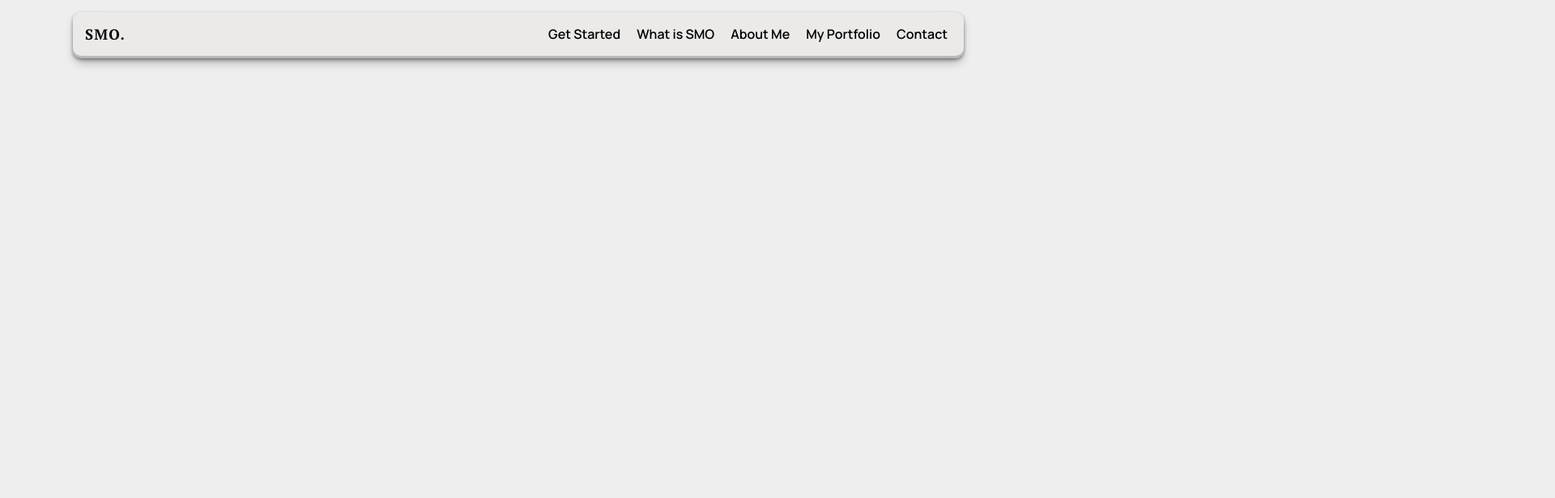
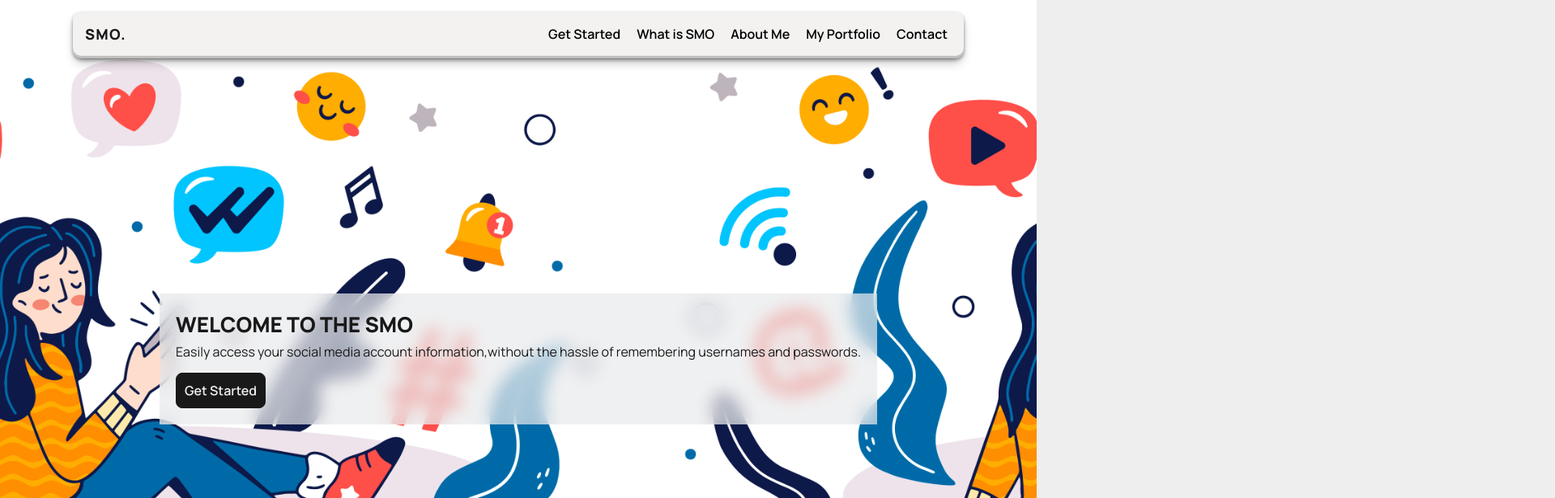
Before and after one commit to Biolater/social-media-organizer, a React (Vite) app: page / in a window 1280 px wide. Shown: the top 616 px of the page at 81% size, 1920 px wide, since content can reach past the window. Built offline with nearby package versions, Linux system fonts and the light colour scheme.

Commit message:
navbar and hero

```diff
--- a/src/App.jsx
+++ b/src/App.jsx
@@ -1,10 +1,12 @@
 import './App.css';
 import Navbar from './Components/Navbar/Navbar';
+import Hero from './Components/Hero/Hero';
 function App() {
 
   return (
     <>
       <Navbar />
+      <Hero />
     </>
   )
 }
--- /dev/null
+++ b/src/Components/Hero/Hero.css
@@ -0,0 +1,46 @@
+#hero-section{
+    height: 100vh;
+    width: 100vw;
+    background: url("../../assets/hero-bg-2.jpg");
+    background-size: cover;
+    padding-top: 87px;
+    background-position-x: -489px;
+    display: flex;
+    align-items: center;
+}
+
+#hero-section .container{
+    background-color: rgba(233,234,235,.7);
+    padding: 20px 20px;
+    backdrop-filter: blur(10px);
+    transition: .5s;
+    transform: translateX(100%);
+}
+
+
+.hero-title{
+    font-size: 26px;
+    color: var(--text-color);
+}
+
+.hero-explanation{
+    font-weight: 400;
+    margin: 5px 0px 15px;
+    color: var(--text-color);
+}
+
+.cta-button{
+    display: inline-block;
+    color: #EEEEEE;
+    background-color: #191919;
+    padding: 10px 10px;
+    font-weight: 600;
+    border-radius: 8px;
+    border: 1px solid #191919;
+    transition: .3s;
+}
+
+.cta-button:hover{
+    background-color: transparent;
+    color: #191919;
+}
--- /dev/null
+++ b/src/Components/Hero/Hero.jsx
@@ -0,0 +1,26 @@
+import "./Hero.css";
+import { useEffect } from "react";
+const Hero = () => {
+  useEffect(() => {
+    const timeoutId = setTimeout(() => {
+        document.querySelector("#hero-section .container").style.transform = "translateX(0px)"
+    }, 450);
+    return () => clearTimeout(timeoutId);
+  }, []);
+  return (
+    <section id="hero-section">
+      <div className="container">
+        <h1 className="hero-title">WELCOME TO THE SMO</h1>
+        <h4 className="hero-explanation">
+          Easily access your social media account information,without the hassle
+          of remembering usernames and passwords.
+        </h4>
+        <a href="#get-started" className="cta-button">
+          Get Started
+        </a>
+      </div>
+    </section>
+  );
+};
+
+export default Hero;
--- a/src/Components/Navbar/Navbar.css
+++ b/src/Components/Navbar/Navbar.css
@@ -1,8 +1,10 @@
 .main-header {
     padding: 15px 0px;
     position: fixed;
-    top: 0;
+    top: -200px;
     width: 100%;
+    transition: top 0.5s;
+    z-index: 10;
 }
 
 .main-header .container {
@@ -17,22 +19,22 @@
     padding: 15px 10px 15px;
     border-radius: 10px;
     background-color: rgba(232, 229, 228, 0.5);
-    backdrop-filter: blur(16px);
+    backdrop-filter: blur(30px);
     box-shadow: rgba(0, 0, 0, 0.4) 0px 2px 4px, rgba(0, 0, 0, 0.3) 0px 7px 13px -3px, rgba(0, 0, 0, 0.2) 0px -3px 0px inset;
     transition: .3s;
     max-height: 57px;
     overflow: hidden;
 }
 
-.navbar-links .navbar-item{
+.navbar-links .navbar-item {
     margin: 0px 10px;
 }
 
-.navbar-link{
+.navbar-link {
     transition: color .3s;
 }
 
-.navbar-links .navbar-item:hover .navbar-link{
+.navbar-links .navbar-item:hover .navbar-link {
     color: rgba(0, 0, 0, 0.4);
 }
 
@@ -40,6 +42,7 @@
     border-radius: 10px 10px 0px 0px;
     box-shadow: rgba(0, 0, 0, 0.4) 0px 4px 12px -3px;
 }
+
 .navbar-item {
     cursor: pointer;
 }
@@ -49,11 +52,10 @@
     align-items: center;
     justify-content: center;
     font-weight: 700;
-    color: black;
+    color: #191919;
     letter-spacing: 1.2px;
     font-size: 18px;
     padding-left: 5px;
-    font-family: var(--special-font);
 }
 
 .navbar svg {
@@ -85,8 +87,8 @@
     border-radius: 10px;
 }
 
-.navbar-links__toggle .navbar-item:hover{
-    background-color: rgba(0,0,0,0.15);
+.navbar-links__toggle .navbar-item:hover {
+    background-color: rgba(0, 0, 0, 0.15);
 }
 
 .navbar-link {
@@ -94,13 +96,13 @@
     font-weight: 600;
 }
 
-.navbar-links__toggle{
+.navbar-links__toggle {
     opacity: 0;
     pointer-events: none;
     transition: opacity .3s;
 }
 
-.navbar-toggle__active{
+.navbar-toggle__active {
     opacity: 1;
     pointer-events: auto;
 }
--- a/src/Components/Navbar/Navbar.jsx
+++ b/src/Components/Navbar/Navbar.jsx
@@ -1,5 +1,5 @@
 import "./Navbar.css";
-import { useState } from "react";
+import { useState, useEffect } from "react";
 import ToggleButton from "./ToggleButton";
 
 const Navbar = () => {
@@ -7,6 +7,14 @@ const Navbar = () => {
   const handleButtonClick = () => {
     setNavbarOpen(!navbarOpen);
   };
+
+  useEffect(() => {
+    const timeoutId = setTimeout(() => {
+      document.querySelector(".main-header").style.top = "0px";
+    },100);
+    return () => clearTimeout(timeoutId);
+  }, []);
+
   return (
     <header className="main-header">
       <div className="container">
--- a/src/index.css
+++ b/src/index.css
@@ -1,6 +1,7 @@
 :root {
   --bg-color: #EEEEEE;
   --special-font: 'PT Serif', serif;
+  --text-color: #191919;
 }
 
 *,
```
Also changed, not shown: src/assets/hero-bg-2.jpg (added), src/assets/hero-bg.jpg (added).
